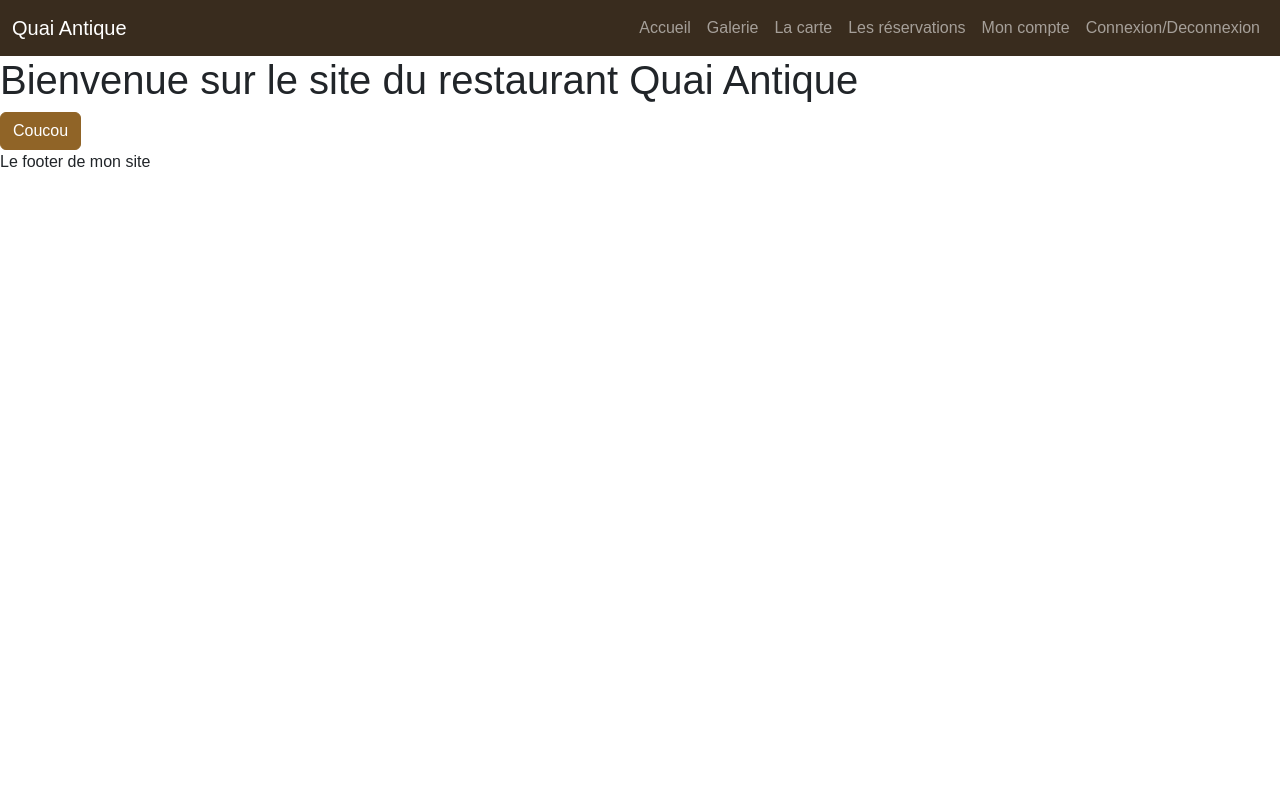
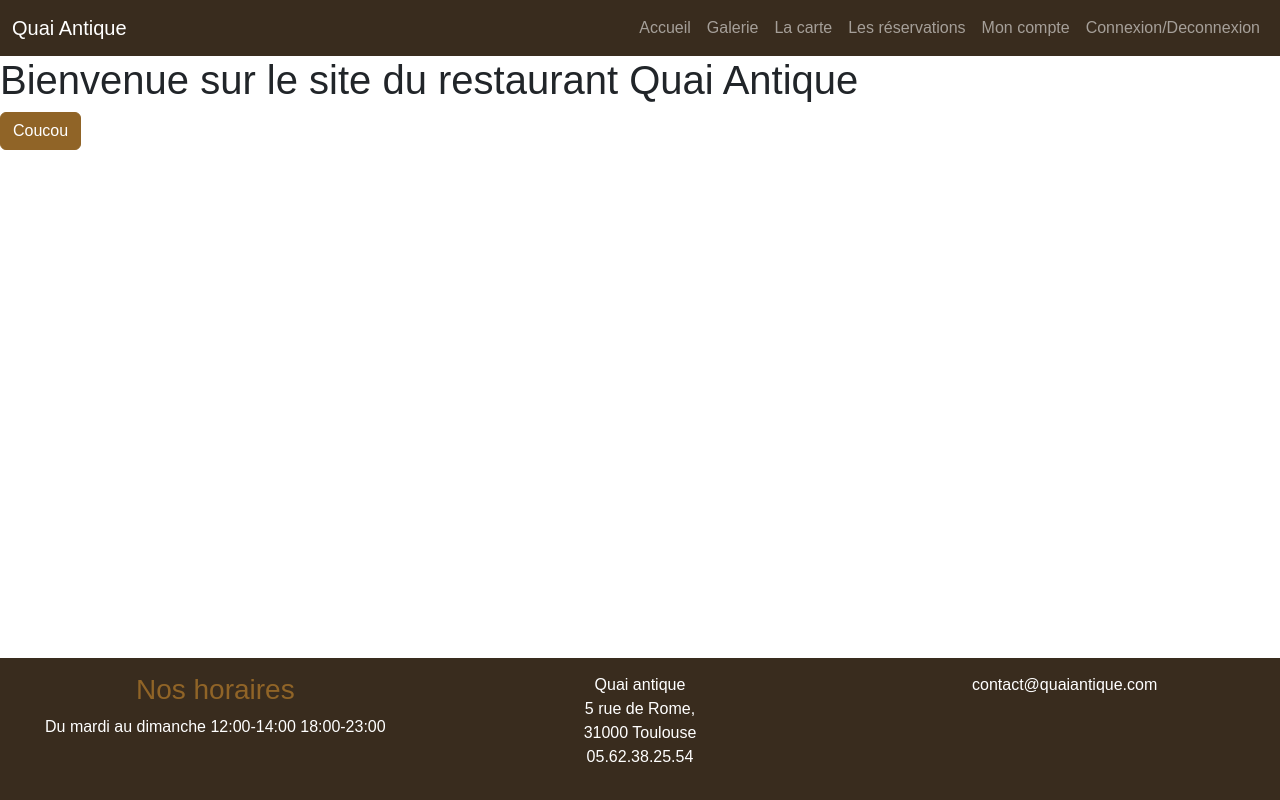
Before and after one commit to Pseurius/Code, a website with bundled scripts: page index.html in a window 1280 px wide. Built offline with nearby package versions, Linux system fonts and the light colour scheme; files whose address does not match are found by name; a web font is replaced by a local one.

Commit message:
Add Footer

```diff
--- a/index.html
+++ b/index.html
@@ -47,7 +47,24 @@
         <!-- Le contenu de la page sera injecté ici -->
     </main>
 
-    <footer>Le footer de mon site</footer>
+    <footer class="bg-dark text-white text-center footer">
+    <div class="row">
+        <div class="col-12 col-lg-4">
+            <h3 class="text-primary">Nos horaires</h3>
+            <p>Du mardi au dimanche  12:00-14:00  18:00-23:00</p>
+        </div>
+        <div class="col-6 col-lg-4">
+            <p>Quai antique<br/>
+                5 rue de Rome,<br/>
+                31000 Toulouse<br/>
+                05.62.38.25.54<br/>
+            </p>
+        </div>
+        <div class="col-6 col-lg-4">
+            <p>contact@quaiantique.com</p>
+        </div>
+    </div>
+    </footer>
 
     <script type="module" src="./Router/router.js"></script>
     <script src="node_modules/bootstrap/dist/js/bootstrap.bundle.min.js"></script>
--- a/scss/main.scss
+++ b/scss/main.scss
@@ -1,2 +1,18 @@
 @import url('/node_modules/bootstrap-icons/font/bootstrap-icons.css');
 @import 'custom';
+
+html {
+    position:relative;
+    min-height:100%;
+}
+
+main {
+    margin: bottom 250px;
+}
+
+footer.footer {
+    padding: 15px;
+    position:absolute;
+    bottom : 0;
+    width: 100%;
+}
```
Also changed, not shown: scss/main.css, 1 other file.
